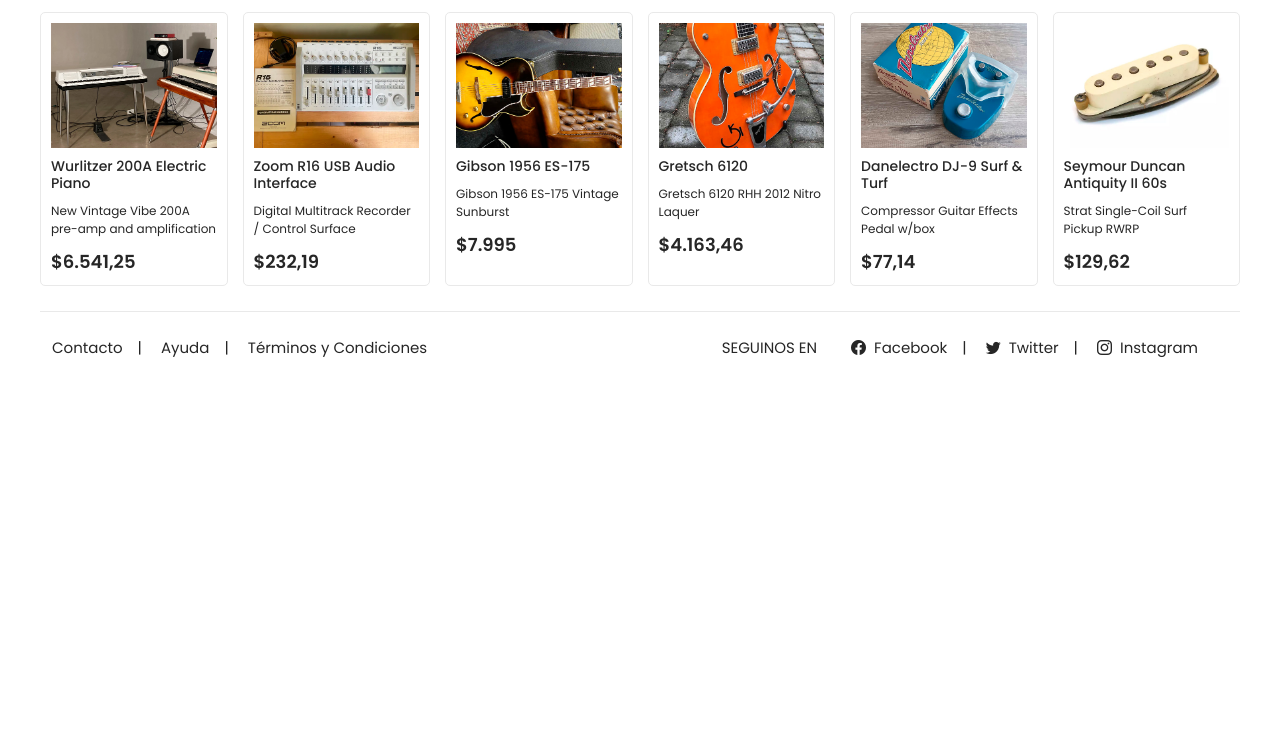
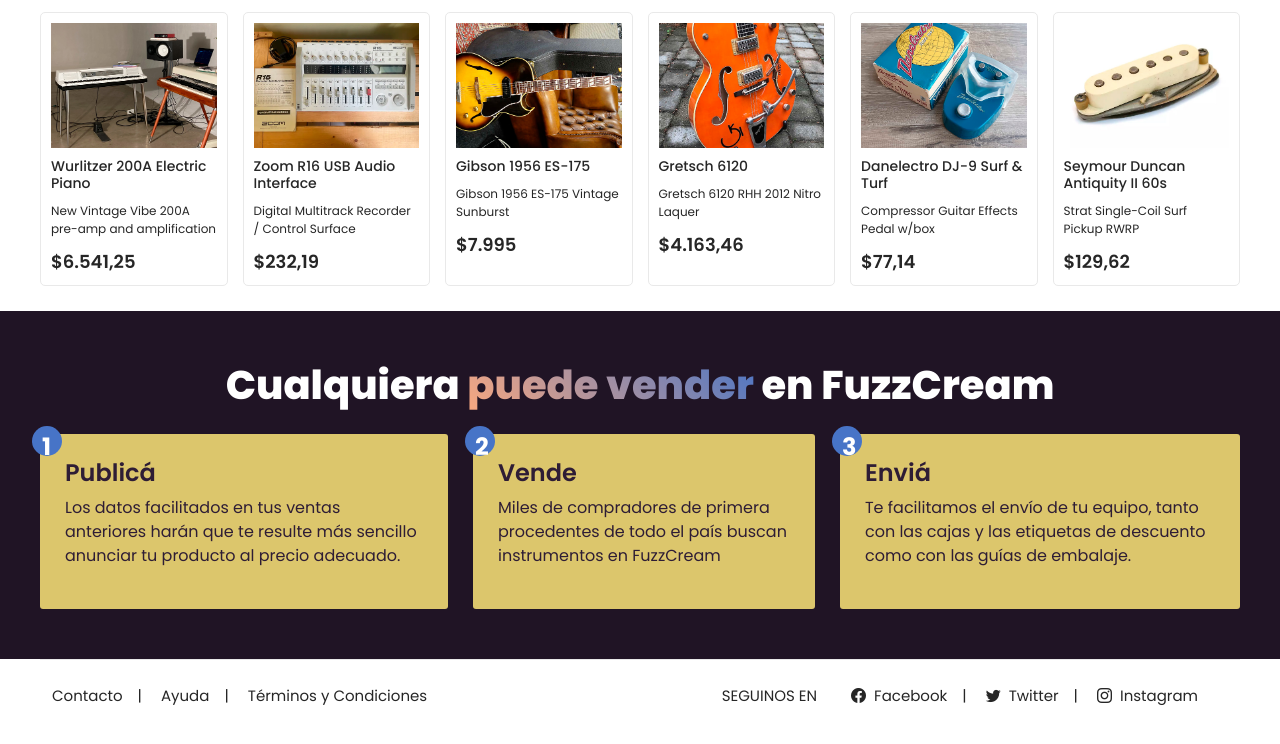
Before and after one commit to FreeHelado/FuzzCream-Ferreira, a website: page index.html in a window 1280 px wide. Shown: the part 2606-3350 px from the top of the page. Before the commit the page ends 3007 px from the top, so only its background shows below. Drawn offline with nearby package versions, Linux system fonts and the light colour scheme.

Commit message:
Maqueta de zona como vender

```diff
--- a/index.html
+++ b/index.html
@@ -299,6 +299,32 @@
             </article>
         </section>
 
+        <!-- Pasos de Venta -->
+        <section class="comovender">
+            <div class="comovender__contenedor">
+                <h2>Cualquiera<span> puede vender </span>en FuzzCream</h2>
+                <div class="comovender__contenedor--pasos">
+                    <div class="comovender__contenedor--pasos--tarjeta">
+                        <span>1</span>
+                        <h3>Publicá</h3>
+
+                        <p>Los datos facilitados en tus ventas anteriores harán que te resulte más sencillo anunciar tu producto al precio adecuado.</p>
+                    </div>
+                    <div class="comovender__contenedor--pasos--tarjeta">
+                        <span>2</span>
+                        <h3>Vende</h3>
+
+                        <p>Miles de compradores de primera procedentes de todo el país buscan instrumentos en FuzzCream</p>
+                    </div>
+                    <div class="comovender__contenedor--pasos--tarjeta">
+                        <span>3</span>
+                        <h3>Enviá</h3>
+                        <p>Te facilitamos el envío de tu equipo, tanto con las cajas y las etiquetas de descuento como con las guías de embalaje.</p>
+                    </div>
+                </div>
+            </div>
+        </section>
+
     </main>
 
     <!-- Pie -->
--- a/scss/componentes/_global.scss
+++ b/scss/componentes/_global.scss
@@ -32,7 +32,7 @@
     font-size: 16px;
 }
 
-// Extends
+//// Extends
 .container {
     max-width: 1200px;
     margin: 0 auto;
@@ -49,6 +49,16 @@
     width: fit-content;
 }
 
+// Degradado en Titulos
+.titulo-gradient {
+    span {
+        background: -webkit-linear-gradient(45deg, $colorSecundario 0%, $colorTerciarioClaro 100%);
+        -webkit-background-clip: text;
+        -webkit-text-fill-color: transparent;
+    }
+}
+
+
 // Mixins
 @mixin templateGrilla($columns, $gap) {
     display: grid;
--- a/scss/pages/_index.scss
+++ b/scss/pages/_index.scss
@@ -440,3 +440,63 @@
     }
 
 }
+
+///////////// Pasos de Venta
+///
+.comovender {
+    color: #fff;
+    background-color: $colorPrimarioDark;
+
+    &__contenedor {
+        @extend .container;
+        padding-block: 50px;
+        h2 {
+            font-size: 40px;
+            font-weight: 800;
+            text-align: center;
+            @extend .titulo-gradient
+        }
+
+        &--pasos {
+            display: flex;
+            gap: 25px;
+            margin-top: 25px;
+            @media (max-width:$xl) {
+                padding-inline: 20px;
+            }
+            @media (max-width:$lg) {
+                flex-direction: column;
+            }
+            &--tarjeta {
+                background-color: #dcc66c;
+                border-radius: 3px;
+                padding: 25px;
+                position: relative;
+                h3 {
+                    color: $colorPrimario;
+                    font-size: 24px;
+                    font-weight: 600;
+                }
+
+                span {
+                    position: absolute;
+                    top: -8px;
+                    left: -8px;
+                    background-color: $colorTerciarioClaro;
+                    border-radius: 50%;
+                    padding: 3px 10px;
+                    width: 30px;
+                    height: 30px;
+                    font-size: 24px;
+                    font-weight: 700;
+
+                }
+                p {
+                    color: $colorPrimario;
+                }
+            }
+
+        }
+    }
+
+}
```
Also changed, not shown: css/style.css, scss/componentes/_variables.scss (line endings or trailing spaces), 1 other file.
